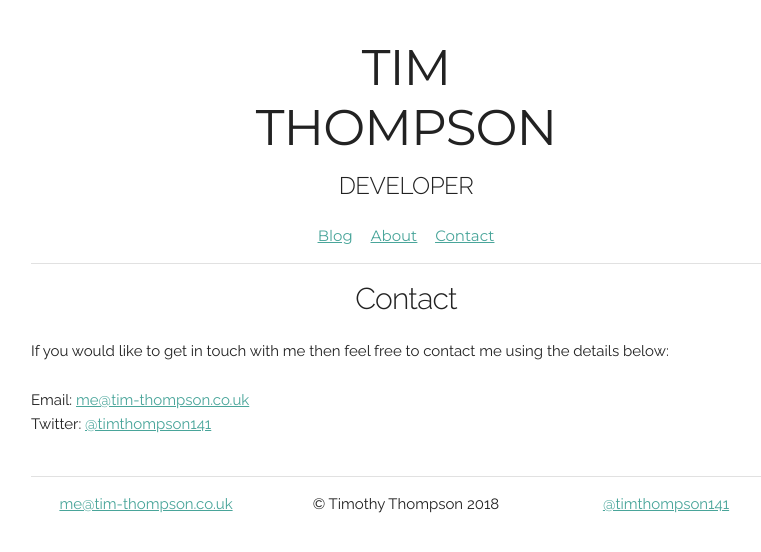
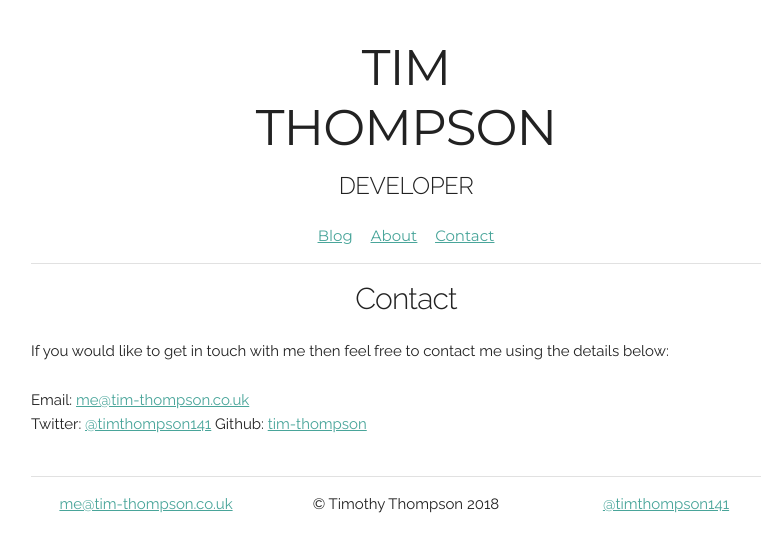
Before and after one commit to tim-thompson/blog, a Jekyll site: the page built from contact.md, in a window 1280 px wide. Shown: the top 552 px of the page, without its empty margins (234-995 px from the left). Built offline with Jekyll 4.4.1, drawn with Linux system fonts in a browser that asks for light colours; some web fonts are replaced; comment, search, counter and statistics services are not loaded.

Commit message:
Added github to contact page

```diff
--- a/contact.md
+++ b/contact.md
@@ -7,3 +7,4 @@ If you would like to get in touch with me then feel free to contact me using the
 
 Email: [me@tim-thompson.co.uk](mailto:me@tim-thompson.co.uk)
 Twitter: [@timthompson141](https://twitter.co.uk/timthompson141)
+Github: [tim-thompson](https://github.com/tim-thompson)
```
